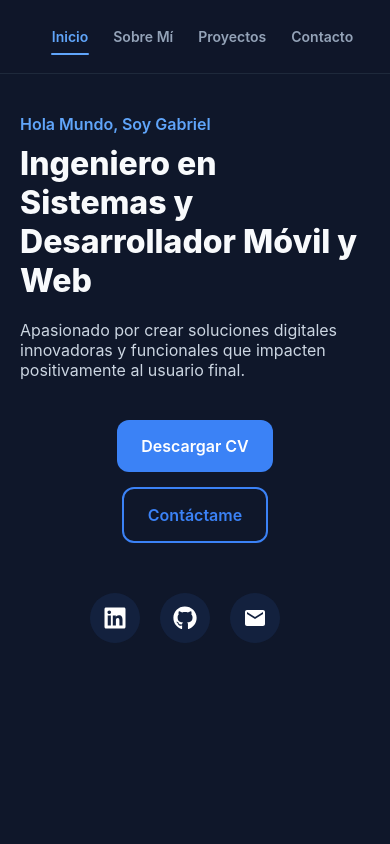
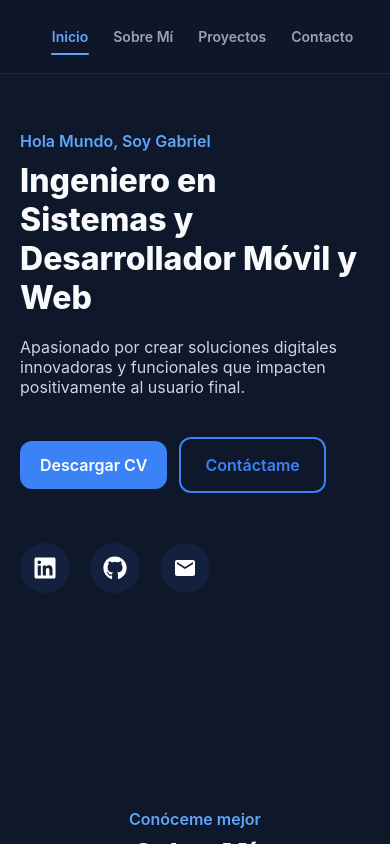
Before and after one commit to GabrielRivas12/Portafolio, a React Native app: screen / in a window 390 px wide. Built offline with nearby package versions, Linux system fonts and the light colour scheme.

Commit message:
Responsive

```diff
--- a/src/screens/Inicio.js
+++ b/src/screens/Inicio.js
@@ -168,22 +168,26 @@ const projects = [
 export default function Inicio() {
   const scrollViewRef = useRef(null);
   const [activeSection, setActiveSection] = useState('Inicio');
+  const [sectionPositions, setSectionPositions] = useState({
+    'Inicio': 0,
+    'Sobre Mí': 0,
+    'Proyectos': 0,
+    'Contacto': 0,
+  });
   const { width, height } = useWindowDimensions();
 
   const styles = getStyles(width, height);
 
-  // Definir las posiciones de cada sección
-  const sectionPositions = {
-    'Inicio': 0,
-    'Sobre Mí': height * 0.7 + 100,
-    'Proyectos': height * 0.7 + 1100,
-    'Contacto': height * 0.7 + 1800,
+  const updateSectionPosition = (section) => (event) => {
+    const { y } = event.nativeEvent.layout;
+    setSectionPositions((prev) => ({ ...prev, [section]: y }));
   };
 
   const scrollToSection = (section) => {
     setActiveSection(section);
+    const y = sectionPositions[section] ?? 0;
     scrollViewRef.current?.scrollTo({
-      y: sectionPositions[section],
+      y,
       animated: true,
     });
   };
@@ -192,12 +196,17 @@ export default function Inicio() {
   const handleScroll = (event) => {
     const offsetY = event.nativeEvent.contentOffset.y;
 
-    // Determinar en qué sección se encuentra el usuario
-    if (offsetY < sectionPositions['Sobre Mí'] - 100) {
+    // Determinar en qué sección se encuentra el usuario usando coordenadas reales
+    const inicioY = sectionPositions['Inicio'] ?? 0;
+    const sobreMiY = sectionPositions['Sobre Mí'] ?? 0;
+    const proyectosY = sectionPositions['Proyectos'] ?? 0;
+    const contactoY = sectionPositions['Contacto'] ?? 0;
+
+    if (offsetY < sobreMiY - 40) {
       setActiveSection('Inicio');
-    } else if (offsetY < sectionPositions['Proyectos'] - 100) {
+    } else if (offsetY < proyectosY - 40) {
       setActiveSection('Sobre Mí');
-    } else if (offsetY < sectionPositions['Contacto'] - 100) {
+    } else if (offsetY < contactoY - 40) {
       setActiveSection('Proyectos');
     } else {
       setActiveSection('Contacto');
@@ -283,7 +292,7 @@ export default function Inicio() {
         scrollEventThrottle={16}
       >
         {/* Hero Section */}
-        <View style={styles.heroContainer}>
+        <View style={styles.heroContainer} onLayout={updateSectionPosition('Inicio')}>
           <Text style={styles.greeting}>Hola Mundo, Soy Gabriel</Text>
           <Text style={styles.title}>Ingeniero en Sistemas y Desarrollador Móvil y Web</Text>
           <Text style={styles.description}>
@@ -323,7 +332,7 @@ export default function Inicio() {
         </View>
 
         {/* Sobre Mí */}
-        <View style={styles.section}>
+        <View style={styles.section} onLayout={updateSectionPosition('Sobre Mí')}>
           <View style={styles.sectionHeader}>
             <Text style={styles.sectionSubtitle}>Conóceme mejor</Text>
             <Text style={styles.sectionTitle}>Sobre Mí</Text>
@@ -369,7 +378,7 @@ export default function Inicio() {
         </View>
 
         {/* Proyectos */}
-        <View style={styles.section}>
+        <View style={styles.section} onLayout={updateSectionPosition('Proyectos')}>
           <View style={styles.sectionHeader}>
             <Text style={styles.sectionSubtitle}>Mis trabajos recientes</Text>
             <Text style={styles.sectionTitle}>Proyectos</Text>
@@ -402,7 +411,7 @@ export default function Inicio() {
         </View>
 
         {/* Contacto */}
-        <View style={styles.section}>
+        <View style={styles.section} onLayout={updateSectionPosition('Contacto')}>
           <View style={styles.sectionHeader}>
             <Text style={styles.sectionSubtitle}>Ponte en contacto</Text>
             <Text style={styles.sectionTitle}>Contacto</Text>
--- a/src/screens/InicioStyles.js
+++ b/src/screens/InicioStyles.js
@@ -76,17 +76,18 @@ export const getStyles = (w, h) => StyleSheet.create({
   },
 
   buttonContainer: {
-    flexDirection: w < 768 ? 'column' : 'row',
+    flexDirection: w < 768 ? 'row' : 'row',
     marginBottom: 50,
-    alignItems: w < 768 ? 'center' : 'flex-start'
+    alignItems: 'center',
+    justifyContent: w < 768 ? 'flex-start' : 'flex-start'
   },
   primaryButton: {
     backgroundColor: '#3b82f6',
-    paddingHorizontal: w < 768 ? 24 : 32,
-    paddingVertical: 16,
+    paddingHorizontal: w < 768 ? 20 : 32,
+    paddingVertical: 14,
     borderRadius: 12,
-    marginRight: w < 768 ? 0 : 20,
-    marginBottom: w < 768 ? 15 : 0
+    marginRight: 12,
+    marginBottom: 0
   },
   buttonText: {
     color: '#fff',
@@ -110,7 +111,7 @@ export const getStyles = (w, h) => StyleSheet.create({
   socialContainer: {
     flexDirection: 'row',
     marginBottom: 60,
-    justifyContent: w < 768 ? 'center' : 'flex-start'
+    justifyContent: 'flex-start'
   },
   socialIcon: {
     width: 50,
@@ -297,12 +298,16 @@ export const getStyles = (w, h) => StyleSheet.create({
   },
 
   contactInfo: {
-    alignItems: 'center'
+    flexDirection: w < 768 ? 'column' : 'row',
+    alignItems: 'center',
+    justifyContent: w < 768 ? 'center' : 'center',
+    flexWrap: 'wrap'
   },
   contactItem: {
     flexDirection: 'row',
     alignItems: 'center',
-    marginBottom: 20,
+    marginBottom: w < 768 ? 20 : 0,
+    marginRight: w < 768 ? 0 : 8,
     paddingHorizontal: 20,
     paddingVertical: 15,
     backgroundColor: 'rgba(30, 41, 59, 0.8)',
```
